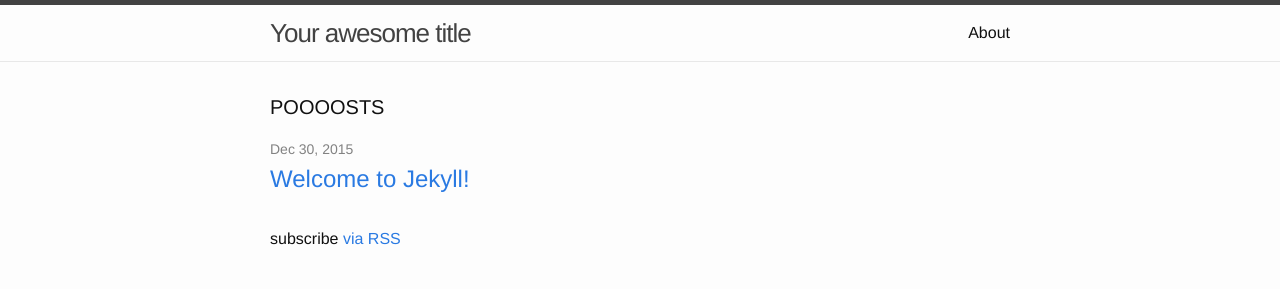
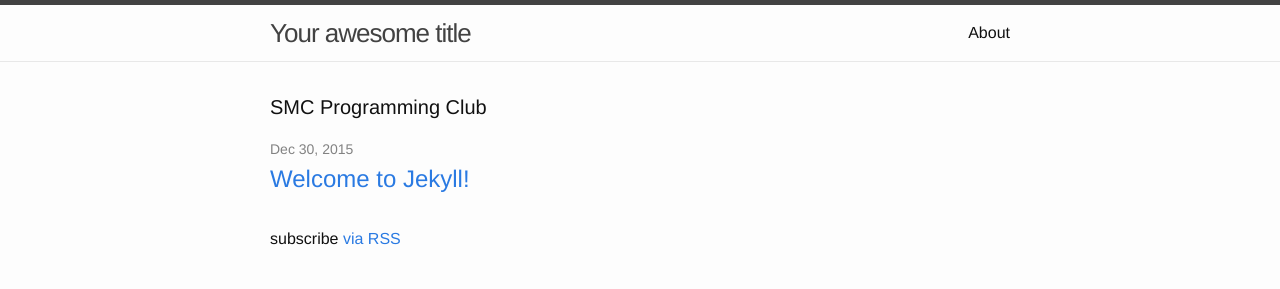
Before and after one commit to SMCProgrammingClub/website, a Jekyll site: the page built from index.html, in a window 1280 px wide. Shown: the top 289 px of the page. Built offline with Jekyll 4.4.1, drawn with Linux system fonts in a browser that asks for light colours.

Commit message:
Finally got jekyll working on remote repo

```diff
--- a/index.html
+++ b/index.html
@@ -4,7 +4,7 @@
 
 <div class="home">
 
-  <h1 class="page-heading">POOOOSTS</h1>
+  <h1 class="page-heading">SMC Programming Club</h1>
 
   <ul class="post-list">
     {% for post in site.posts %}
```
